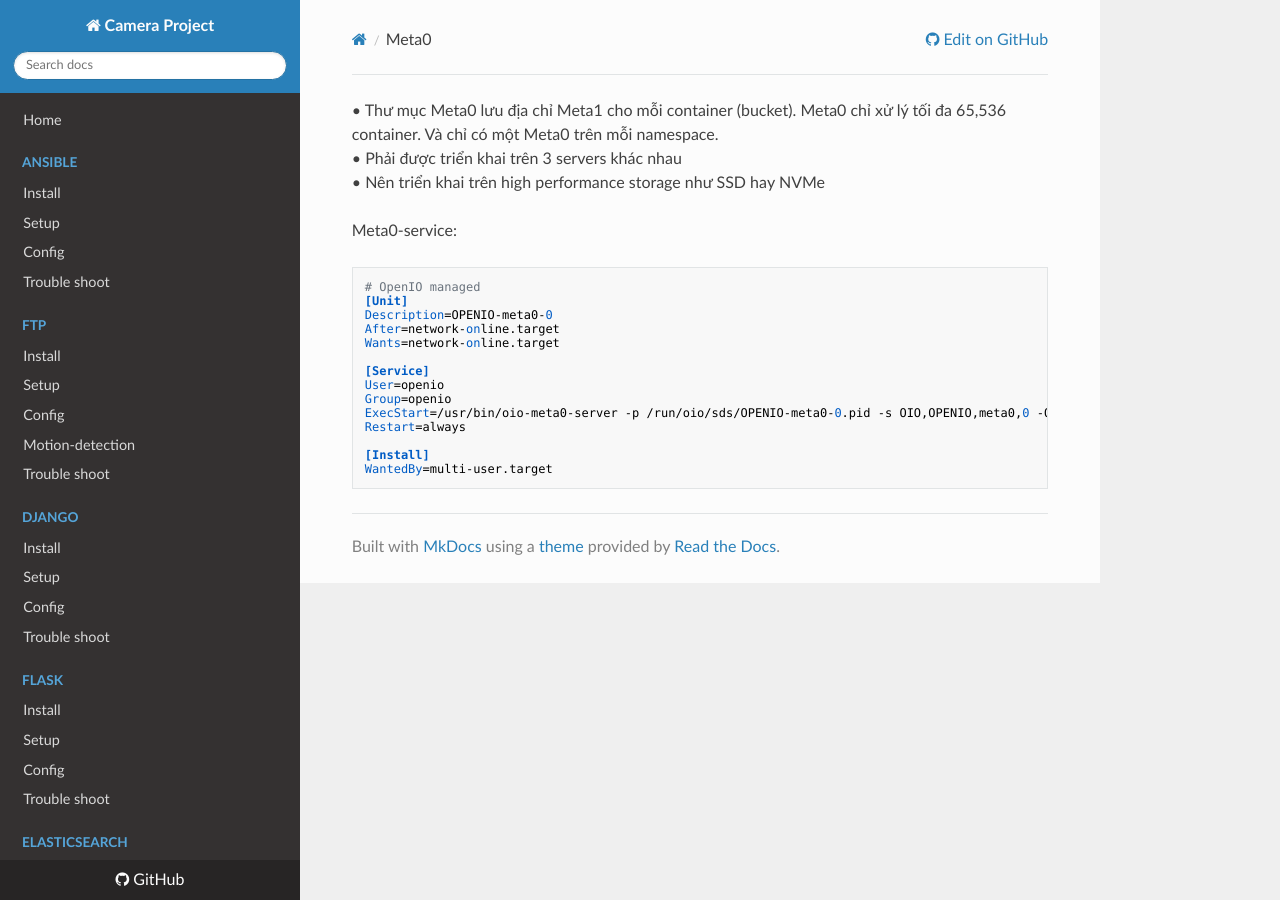
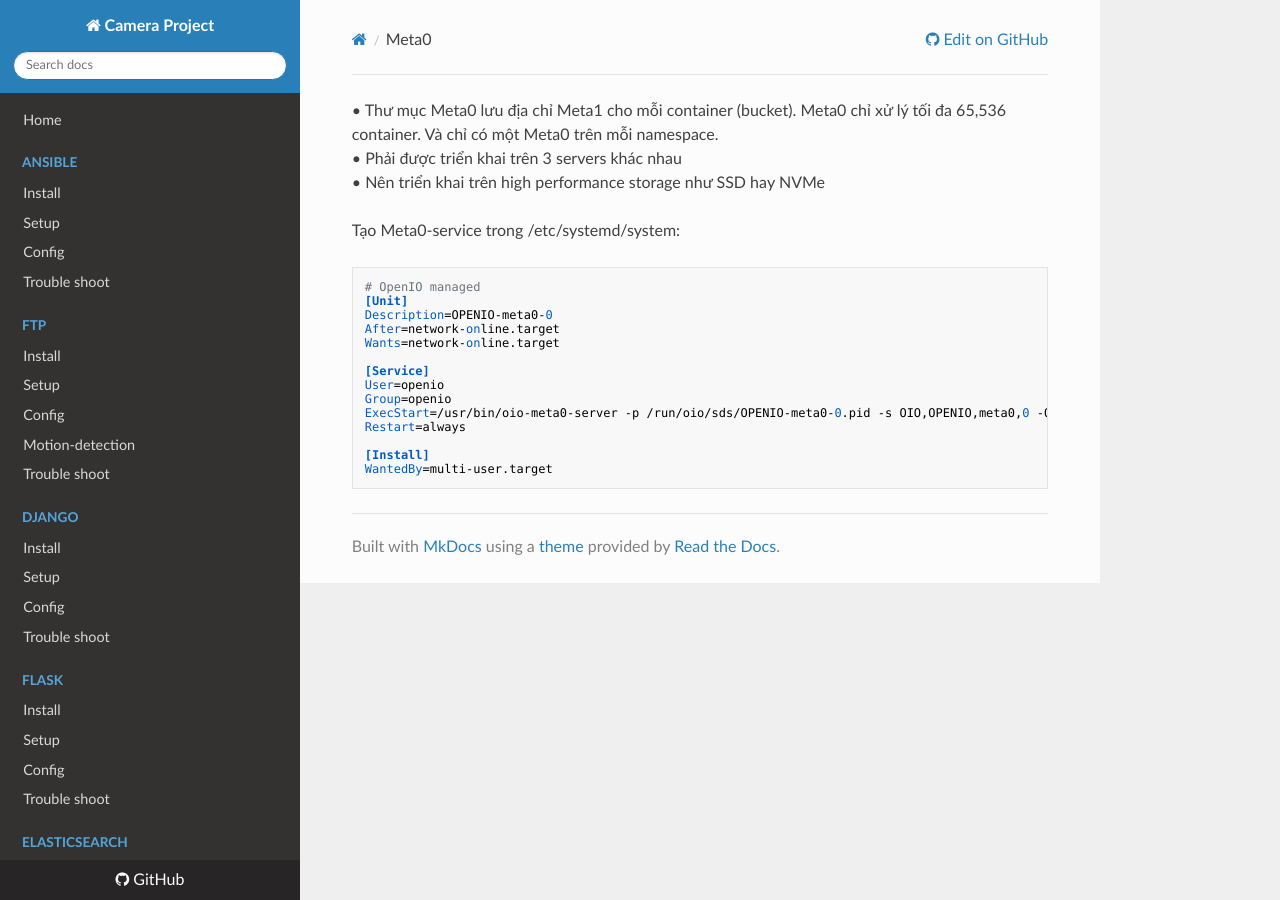
Before and after one commit to rinnerr/camera-docs, an MkDocs documentation site: the page built from docs/openio-sds/directory-services/meta0.md, in a window 1280 px wide. Built offline with MkDocs 1.6.1, drawn with Linux system fonts in a browser that asks for light colours; nearby versions of some CDN libraries.

Commit message:
Update meta0.md

```diff
--- a/docs/openio-sds/directory-services/meta0.md
+++ b/docs/openio-sds/directory-services/meta0.md
@@ -2,7 +2,7 @@
 •   Phải được triển khai trên 3 servers khác nhau
 •	Nên triển khai trên high performance storage như SSD hay NVMe
 
-Meta0-service:
+Tạo Meta0-service trong /etc/systemd/system:
 
     # OpenIO managed
     [Unit]
```
